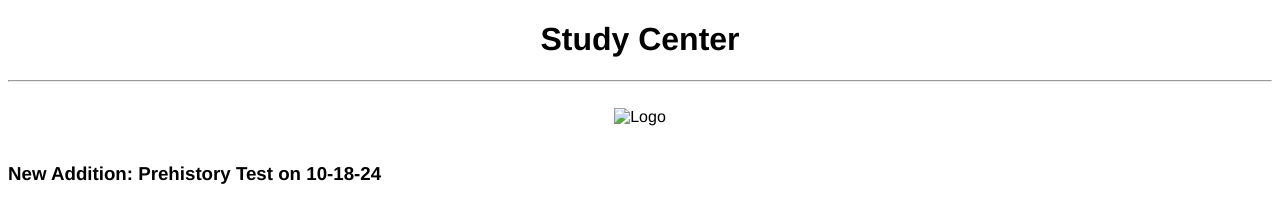
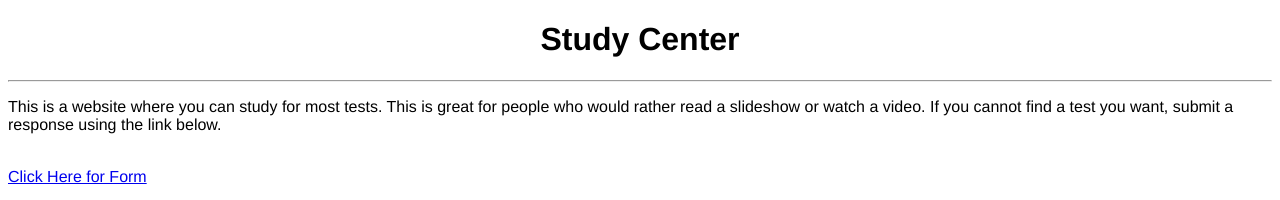
Before and after one commit to LeonaABuehler/Study, a plain HTML site: page index.html in a window 1280 px wide. Shown: the top 200 px of the page. Drawn offline with Linux system fonts and the light colour scheme; grey boxes are pictures that could not be loaded.

Commit message:
Update index.html

```diff
--- a/index.html
+++ b/index.html
@@ -6,11 +6,9 @@
   <body>
     <h1><center>Study Center</center></h1>
     <hr>
+	<p>This is a website where you can study for most tests. This is great for people who would rather read a slideshow or watch a video. If you cannot find a test you want, submit a response using the link below.</p>
     <br>
-    <center>
-    <img src="Logo.png" alt="Logo">
-    </center>
-    <br>
+	<a href="https://docs.google.com/forms/d/1wM3XsEf0HyDen4yREiqBLqe3EbKPsCdGmkQHkRNWZNw/prefill">Click Here for Form</a>
 	<h3>New Addition: Prehistory Test on 10-18-24</h3>
 	<iframe src="https://docs.google.com/presentation/d/e/2PACX-1vTNlC_Epzu40TXWUOW10-iDTC4dnpEpA7dG7K3yjOlNjZFW5xcdOURiKgmWojLDB9fB2fAIQ9jFa4Rp/embed?start=true&loop=true&delayms=60000" frameborder="0" width="480" height="299" allowfullscreen="true" mozallowfullscreen="true" webkitallowfullscreen="true"></iframe>
 	<br>
```
